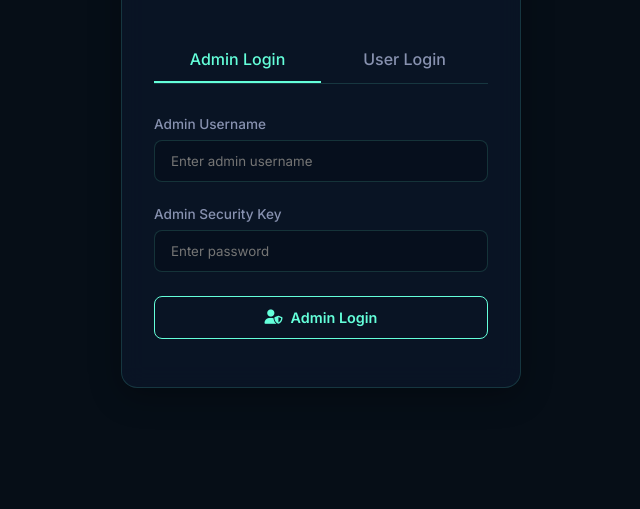
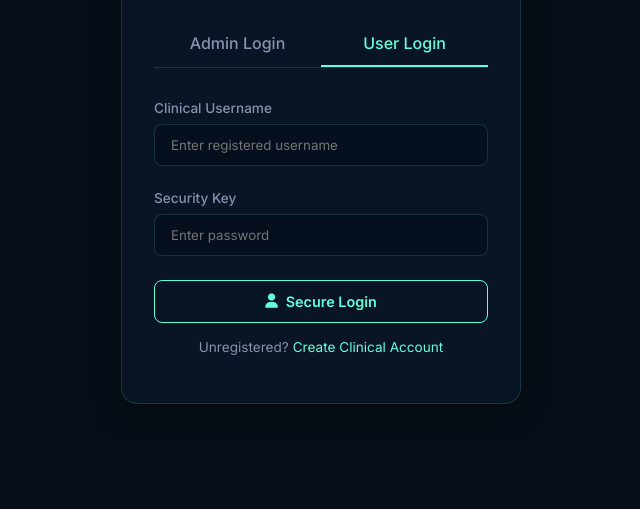
Before and after one commit to Deepthi-0805/MedPredict-Dashboard, a plain HTML site: page login.html in a window 1280 px wide. Shown: the part 291-800 px from the top of the page, without its empty margins (319-959 px from the left). Drawn offline with Linux system fonts and the light colour scheme.

Commit message:
Revert "Set Admin Login as default tab"
This reverts commit 040a4dc4cb7acb8feb325e5f21a37a4ed6ddd8ec.

```diff
--- a/login.html
+++ b/login.html
@@ -128,11 +128,11 @@
             </div>
 
             <div class="login-tabs">
-                <button class="tab-btn active" id="tab-admin">Admin Login</button>
-                <button class="tab-btn" id="tab-user">User Login</button>
+                <button class="tab-btn" id="tab-admin">Admin Login</button>
+                <button class="tab-btn active" id="tab-user">User Login</button>
             </div>
 
-            <form id="admin-form" class="form-section active">
+            <form id="admin-form" class="form-section">
                 <div class="input-group">
                     <label>Admin Username</label>
                     <input type="text" id="admin-username" class="input-field" placeholder="Enter admin username" autocomplete="off">
@@ -148,7 +148,7 @@
                 <div id="admin-error-msg" class="error-msg">Invalid credentials. Access denied.</div>
             </form>
 
-            <form id="user-form" class="form-section">
+            <form id="user-form" class="form-section active">
                 <div class="input-group">
                     <label>Clinical Username</label>
                     <input type="text" id="user-username" class="input-field" placeholder="Enter registered username" autocomplete="off">
```
